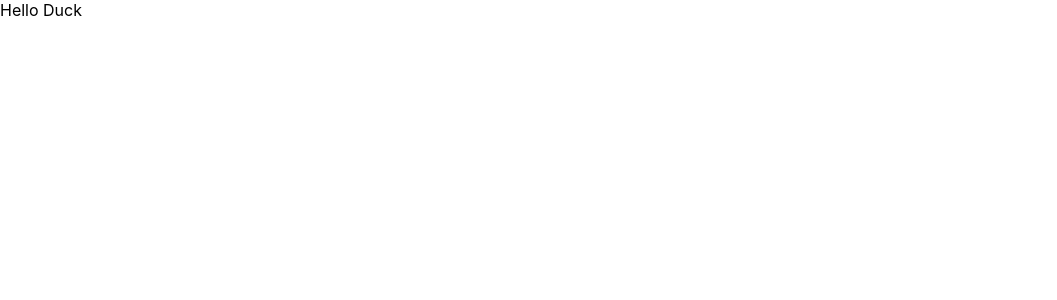
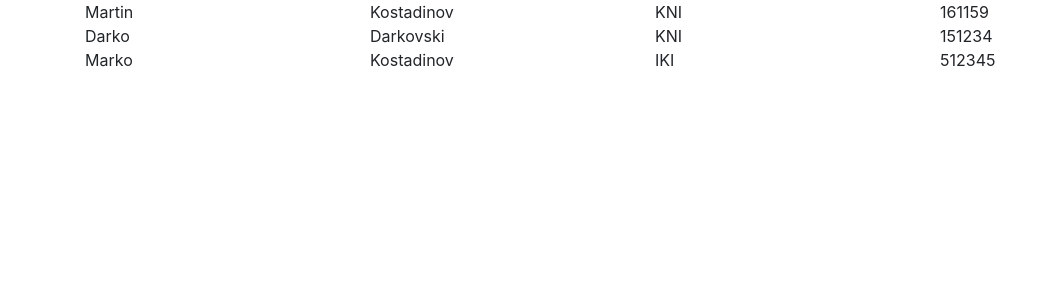
Before and after one commit to kmartin62/WP, a React (Create React App) app in the folder react-app/: page / in a window 1280 px wide. Shown: the top 300 px of the page, without its empty margins (0-1057 px from the left). Built offline with nearby package versions, Linux system fonts and the light colour scheme.

Commit message:
Passing through props

```diff
--- a/react-app/package.json
+++ b/react-app/package.json
@@ -3,6 +3,9 @@
   "version": "0.1.0",
   "private": true,
   "dependencies": {
+    "bootstrap": "^4.1.3",
+    "jquery": "^3.3.1",
+    "popper.js": "^1.14.5",
     "react": "^16.6.1",
     "react-dom": "^16.6.1",
     "react-scripts": "2.1.1"
--- a/react-app/src/Components/App/App.js
+++ b/react-app/src/Components/App/App.js
@@ -1,13 +1,49 @@
 import React, { Component } from 'react';
-import logo from '../../logo.svg';
+import StudentItem from '../StudentItem/StudentItem.js';
+
 import './App.css';
 
 class App extends Component {
+
+    constructor(props){
+        super(props);
+
+
+    }
+
   render() {
-    return ( <div>
-      Hello Duck
-      </div>
+
+      let student1 = {
+          Ime: "Martin",
+          Prezime: "Kostadinov",
+          Nasoka: "KNI",
+          Indeks: "161159"
+      }
+
+      let student2 = {
+          Ime: "Darko",
+          Prezime: "Darkovski",
+          Nasoka: "KNI",
+          Indeks: "151234"
+      }
+
+      let student3 = {
+          Ime: "Marko",
+          Prezime: "Kostadinov",
+          Nasoka: "IKI",
+          Indeks: "512345"
+      }
+
+    return (
+        <div>
+        <StudentItem student={student1}/>
+        <StudentItem student={student2}/>
+            <StudentItem student={student3}/>
+        </div>
     );
+
+
+
   }
 }
 
--- /dev/null
+++ b/react-app/src/Components/StudentItem/StudentItem.js
@@ -0,0 +1,24 @@
+import React from 'react'
+
+
+export default class StudentItem extends React.Component {
+
+    constructor(props) {
+        super(props);
+    }
+
+    render() {
+        return (
+            <div className="container">
+                <div className="row">
+            <div className="col-sm">{this.props.student.Ime}</div>
+            <div className="col-sm">{this.props.student.Prezime}</div>
+            <div className="col-sm">{this.props.student.Nasoka}</div>
+                    <div className="col-sm">{this.props.student.Indeks}</div>
+                </div>
+            </div>
+    );
+
+
+    }
+}
--- a/react-app/src/index.js
+++ b/react-app/src/index.js
@@ -3,6 +3,7 @@ import ReactDOM from 'react-dom';
 import './index.css';
 import App from './Components/App/App';
 import * as serviceWorker from './serviceWorker';
+import 'bootstrap/dist/css/bootstrap.min.css';
 
 ReactDOM.render(<App />, document.getElementById('root'));
 
```
Also changed, not shown: react-app/src/repository/studentRepository.js (added, +10 -0 lines), 2 other files (tests, documents, lock files or other folders).
